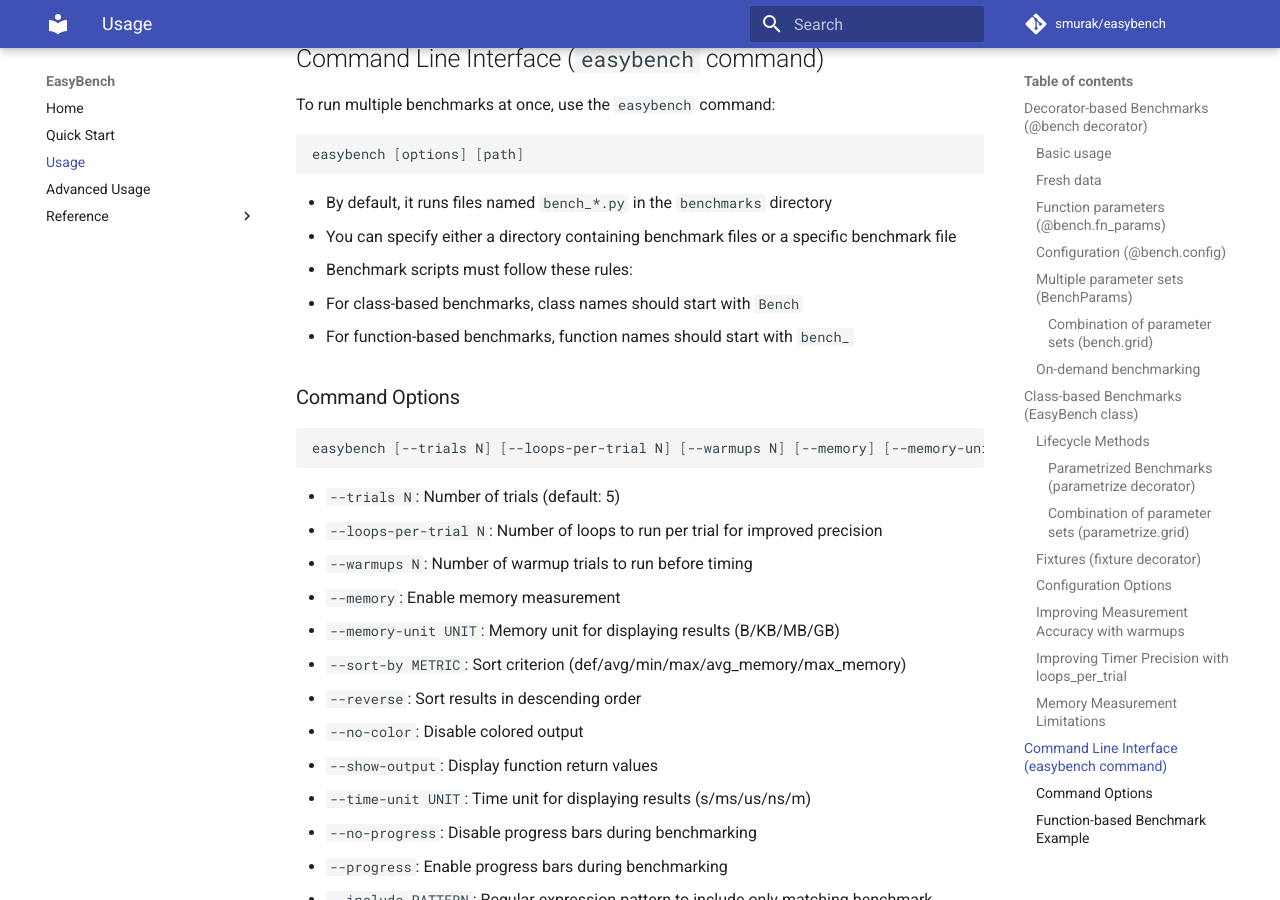
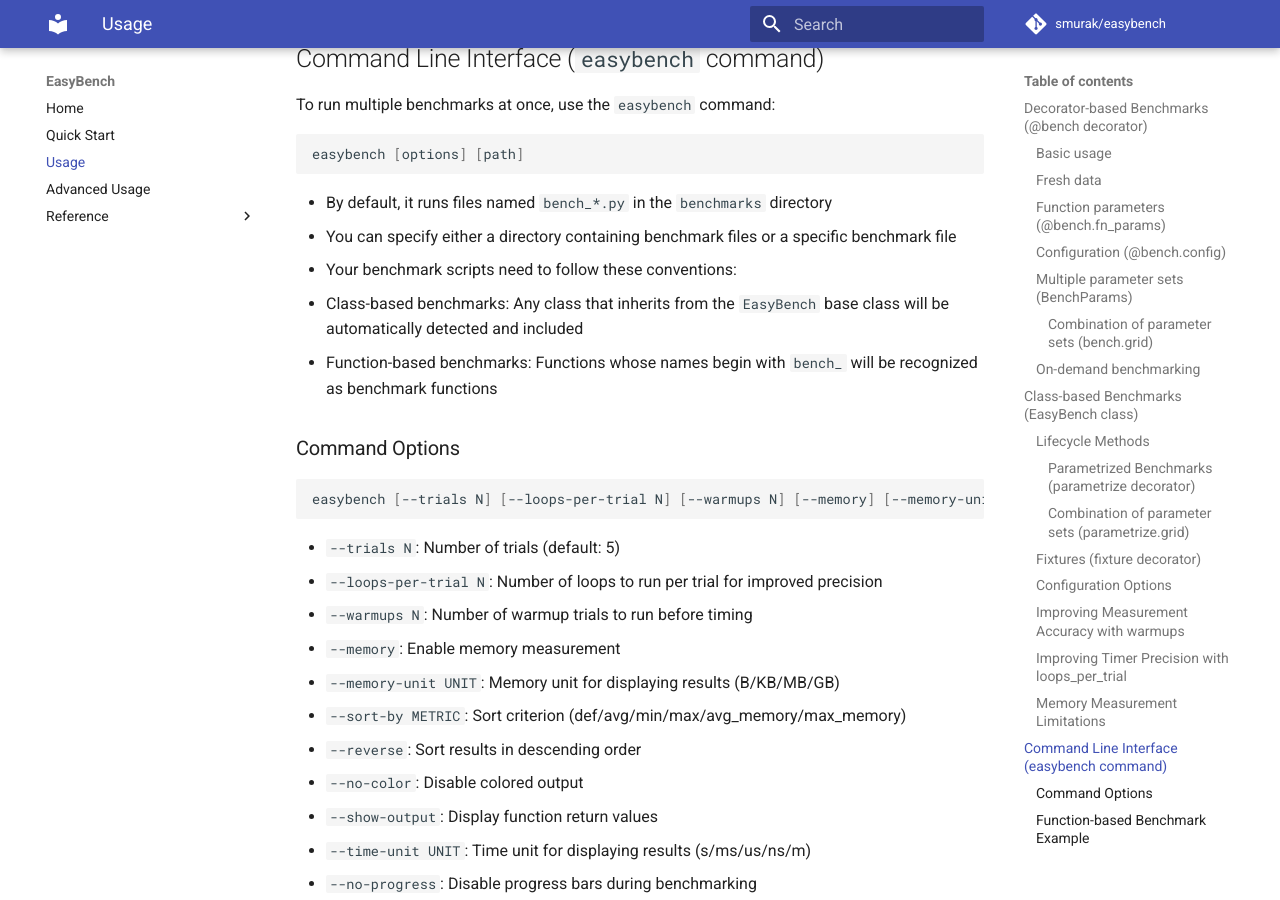
Before and after one commit to smurak/easybench, an MkDocs documentation site: the page built from docs/usage.md, in a window 1280 px wide and 900 px high, scrolled down 10958 px. Built offline with MkDocs 1.6.1 and Material for MkDocs 9.7.7, drawn with Linux system fonts in a browser that asks for light colours; comment, search, counter and statistics services are not loaded.

Commit message:
refactor: Simplify benchmark class discovery by removing name prefix check

```diff
--- a/docs/usage.md
+++ b/docs/usage.md
@@ -494,9 +494,9 @@
 
 * By default, it runs files named `bench_*.py` in the `benchmarks` directory
 * You can specify either a directory containing benchmark files or a specific benchmark file
-* Benchmark scripts must follow these rules:
-  * For class-based benchmarks, class names should start with `Bench`
-  * For function-based benchmarks, function names should start with `bench_`
+* Your benchmark scripts need to follow these conventions:
+  * Class-based benchmarks: Any class that inherits from the `EasyBench` base class will be automatically detected and included
+  * Function-based benchmarks: Functions whose names begin with `bench_` will be recognized as benchmark functions
 
 ### Command Options
 
```
Also changed, not shown: README-pypi.md (+3 -3 lines), README.md (+3 -3 lines), README_ja.md (+1 -1 lines), 1 other file.
